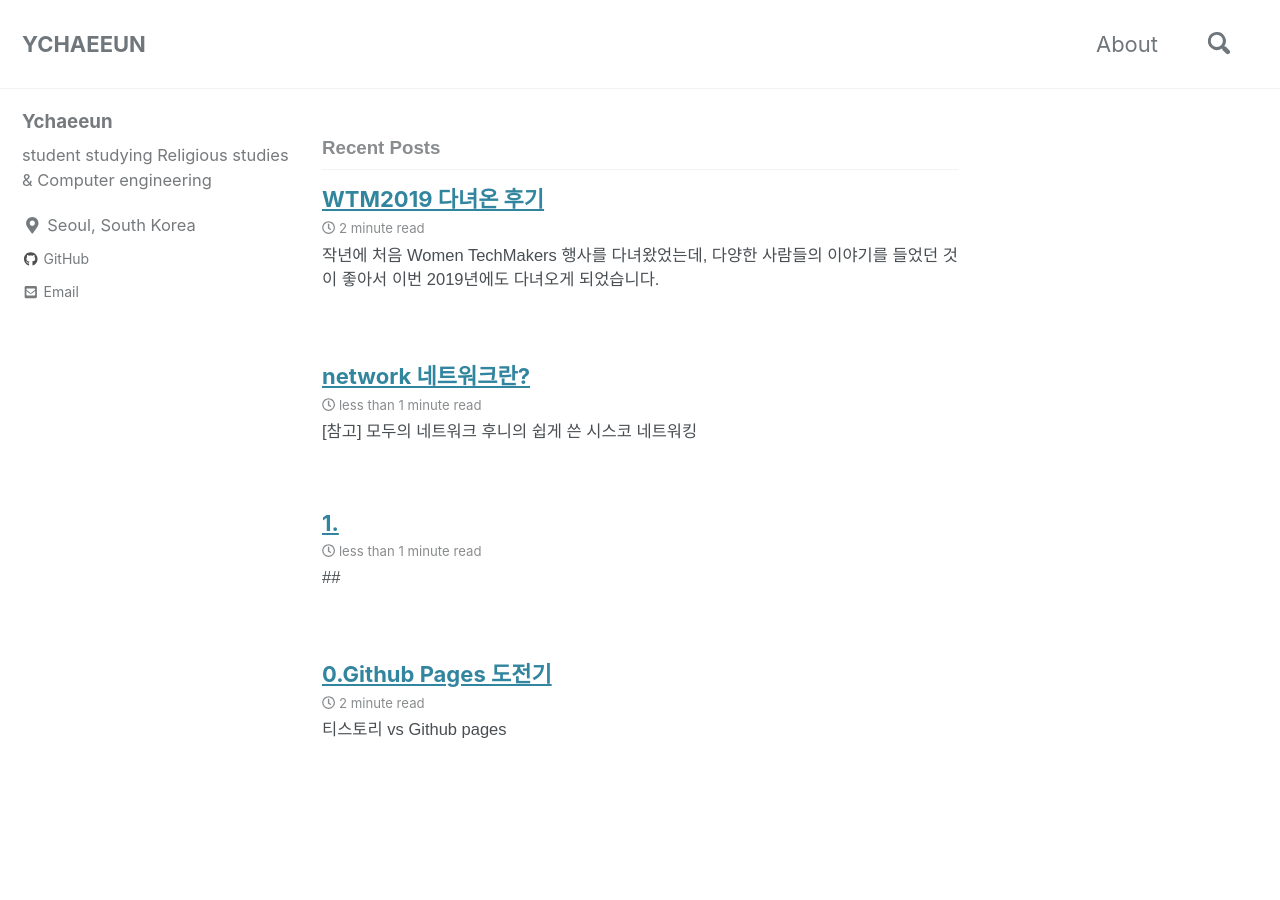
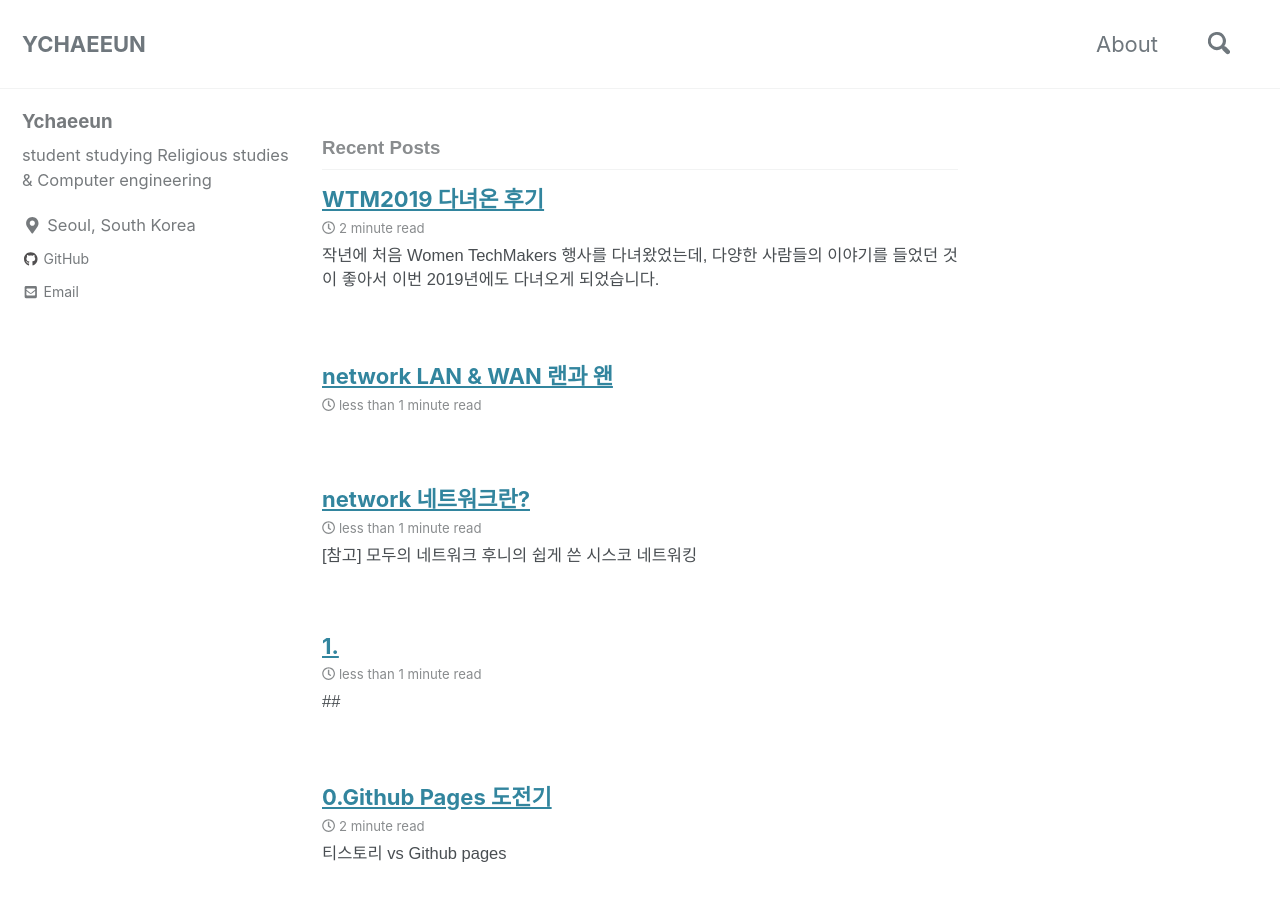
Before and after one commit to YChaeeun/ychaeeun.github.io, a Jekyll site: the page built from index.html, in a window 1280 px wide and 900 px high. Built offline with Jekyll 4.4.1, drawn with Linux system fonts in a browser that asks for light colours; cached includes are drawn as plain includes; the list of posts is cut into pages by our own code; comment, search, counter and statistics services are not loaded; a style sheet for code colours, icons or effects is not loaded.

```diff
--- /dev/null
+++ b/_posts/2019-04-14-network-lan-wan.md
@@ -0,0 +1,10 @@
+---
+title: network LAN & WAN 랜과 왠
+last modified: 2019-04-14
+tags:
+ - LAN
+ - WAN
+categories:
+ - TIL
+ - network
+---
```
Also changed, not shown: _posts/2019-04-14-review-wtm2019.md (+1 -0 lines).
